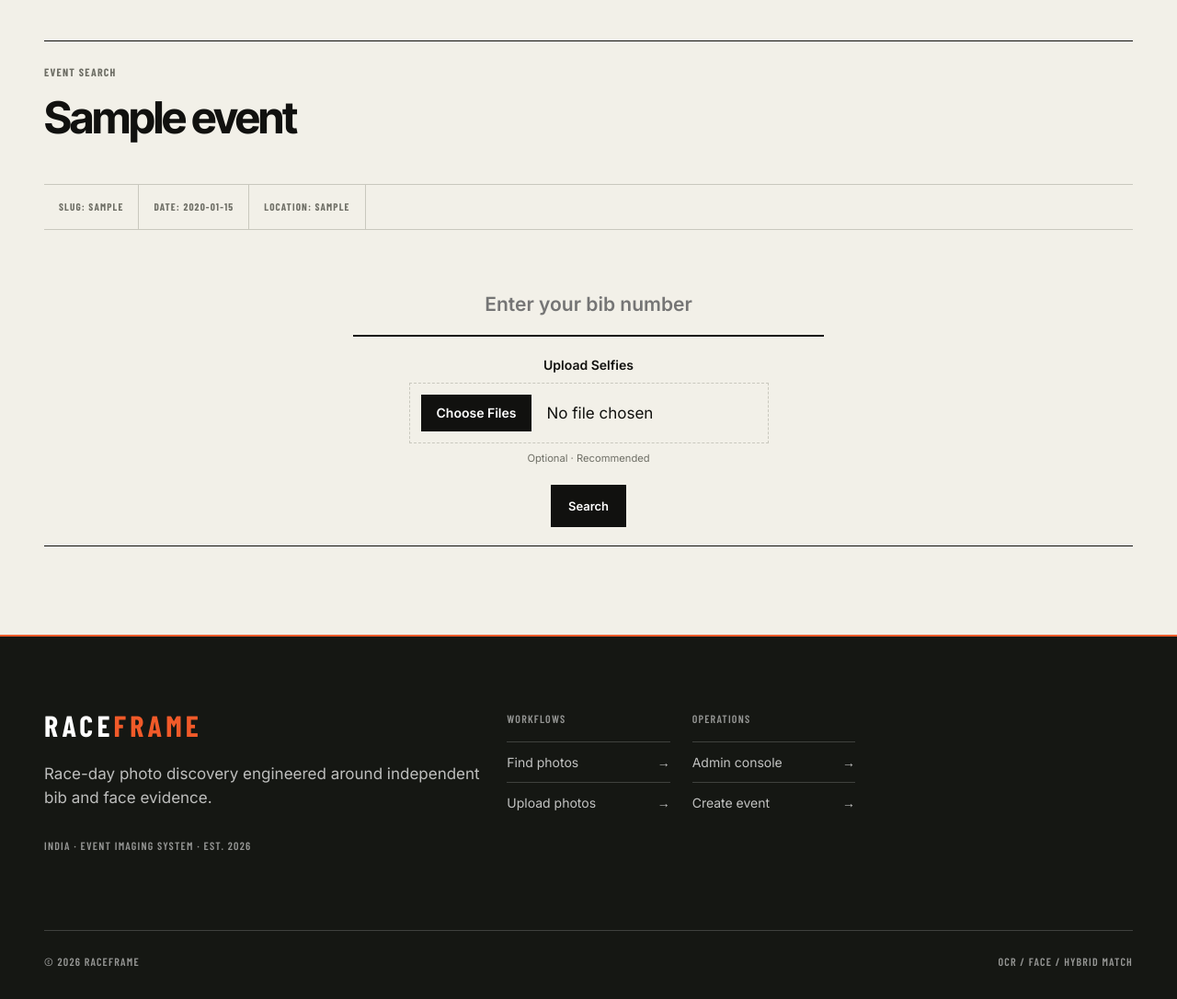
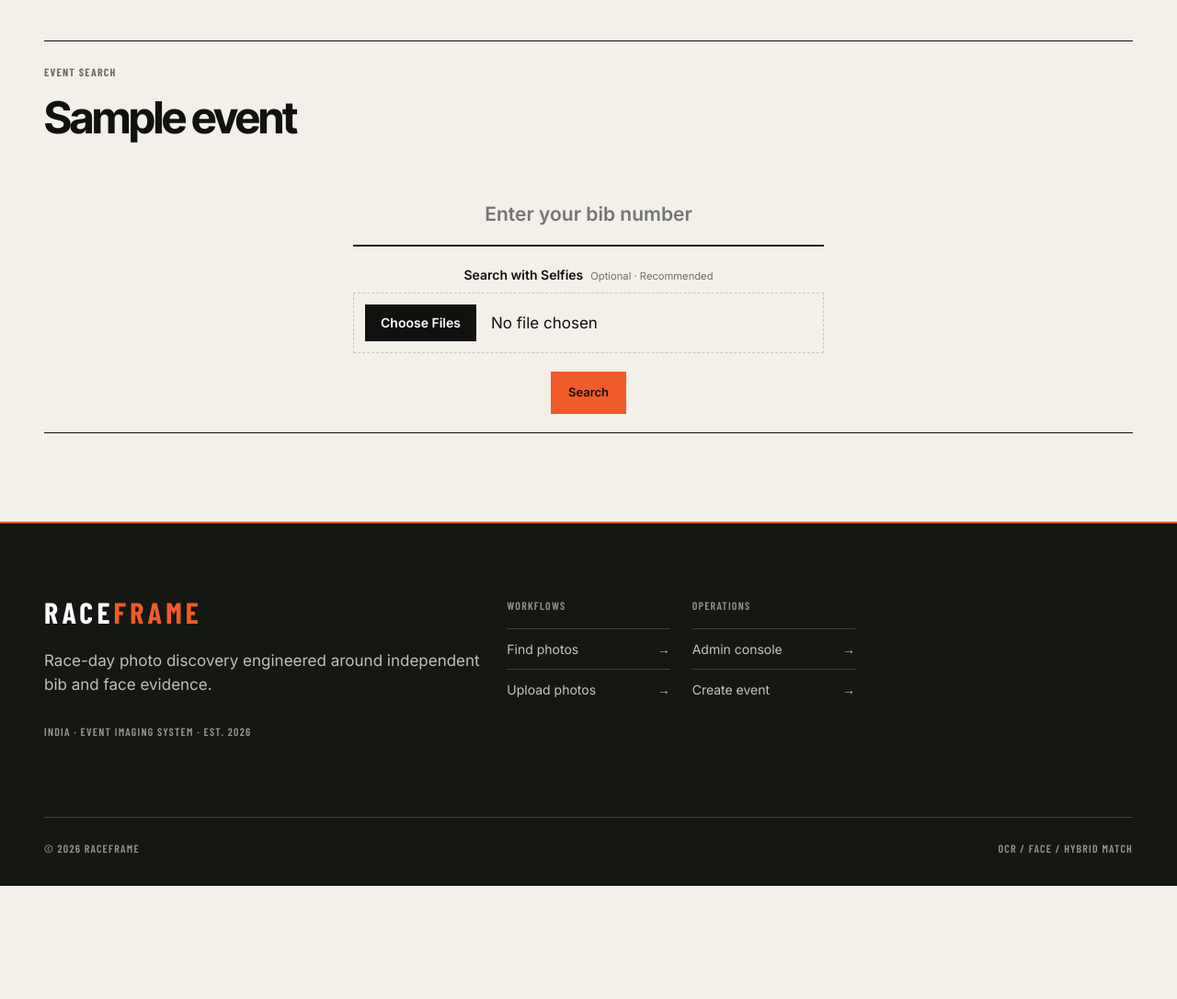
Before and after one commit to ronanrocking/RaceFrame, a FastAPI app: page /user/events/00000000-0000-0000-0000-000000000001 in a window 1280 px wide. Shown: the part 282-1368 px from the top of the page at 92% size. After the commit the page ends 1245 px from the top, so only its background shows below. Run offline with FastAPI, Linux system fonts and the light colour scheme; tables that the repository leaves empty hold one stand-in row (values such as "Sample post"); some libraries are stand-ins or nearby versions.

Commit message:
Refresh event search results on return

```diff
--- a/backend/app/main.py
+++ b/backend/app/main.py
@@ -126,7 +126,7 @@ async def admin_session_middleware(request: Request, call_next):
             "<meta name='viewport' content='width=device-width,initial-scale=1'>"
             "<meta name='theme-color' content='#f2f0e8'>"
             "<title>Admin panel in use - RaceFrame</title>"
-            "<link rel='stylesheet' href='/static/admin.css?v=21'></head>"
+            "<link rel='stylesheet' href='/static/admin.css?v=22'></head>"
             "<body class='admin-theme system-state-page'><main class='system-state-shell'>"
             "<a class='site-brand system-state-brand' href='/admin'>"
             "<span class='site-brand-glyph' aria-hidden='true'></span>"
@@ -265,7 +265,7 @@ async def redirect_with_search_capability(
     capability = await run_in_threadpool(
         partial(bind_search_capability, request, db, event=event, search_session=search_session)
     )
-    response = redirect_with_message(f"/user/events/{event.id}", message=message, level=level)
+    response = redirect_with_message(f"/user/events/{event.id}?view=results", message=message, level=level)
     set_search_capability_cookie(response, event_id=str(event.id), capability=capability)
     return response
 
@@ -555,7 +555,9 @@ def user_event_search_page(
     search_term = ""
     results = []
     matched_participants = []
-    face_search_session, face_search_results = authorized_search_results(request, db, event=event)
+    face_search_session, face_search_results = (None, [])
+    if request.query_params.get("view") == "results":
+        face_search_session, face_search_results = authorized_search_results(request, db, event=event)
     if face_search_session is not None and face_search_session.participant is not None:
         search_term = face_search_session.participant.bib_number
 
--- a/backend/app/static/admin.css
+++ b/backend/app/static/admin.css
@@ -1399,8 +1399,16 @@ input[type="file"] {
 }
 
 .user-selfie-field {
+  width: min(100%, 32rem);
   justify-self: center;
   justify-items: center;
+  gap: var(--space-2);
+}
+
+.user-selfie-heading {
+  display: flex;
+  align-items: baseline;
+  justify-content: center;
   gap: var(--space-2);
 }
 
@@ -1419,6 +1427,18 @@ input[type="file"] {
   margin-top: 0;
   justify-self: center;
   padding-top: 0;
+}
+
+.user-search-actions .admin-button-primary {
+  border-color: var(--rc-signal);
+  background: var(--rc-signal);
+  color: var(--rc-carbon);
+}
+
+.user-search-actions .admin-button-primary:hover {
+  border-color: var(--rc-carbon);
+  background: var(--rc-carbon);
+  color: var(--rc-white);
 }
 
 .user-results-section {
--- a/backend/app/templates/base.html
+++ b/backend/app/templates/base.html
@@ -6,7 +6,7 @@
     <title>{{ title if title else "RaceFrame" }}</title>
     <meta name="description" content="{% block meta_description %}RaceFrame helps race participants find event photos using bib and face evidence.{% endblock %}" />
     <meta name="theme-color" content="#f2f0e8" />
-    <link rel="stylesheet" href="/static/admin.css?v=21" />
+    <link rel="stylesheet" href="/static/admin.css?v=22" />
   </head>
   <body class="{% block body_class %}{% endblock %}">
     <a class="skip-link" href="#main-content">Skip to main content</a>
--- a/backend/app/templates/user_event_search.html
+++ b/backend/app/templates/user_event_search.html
@@ -31,12 +31,6 @@
       </div>
     </div>
 
-    <div class="upload-event-meta user-search-meta">
-      <span>Slug: {{ event.slug }}</span>
-      <span>Date: {{ event.event_date if event.event_date else "Not set" }}</span>
-      <span>Location: {{ event.location if event.location else "Not set" }}</span>
-    </div>
-
     <form
       method="post"
       action="/user/events/{{ event.id }}/bib-only"
@@ -52,9 +46,11 @@
         <input type="text" name="participant_query" value="{{ search_term }}" placeholder="Enter your bib number" inputmode="numeric" required />
       </label>
       <label class="admin-field user-selfie-field">
-        <span class="user-selfie-title">Upload Selfies</span>
+        <span class="user-selfie-heading">
+          <span class="user-selfie-title">Search with Selfies</span>
+          <span class="user-selfie-note">Optional · Recommended</span>
+        </span>
         <input data-selfie-input type="file" name="selfie_files" accept=".jpg,.jpeg,.png,.webp,image/jpeg,image/png,image/webp" multiple />
-        <span class="user-selfie-note">Optional · Recommended</span>
       </label>
       <div class="admin-form-actions user-search-actions">
         <button class="admin-button admin-button-primary" type="submit">Search</button>
@@ -120,6 +116,11 @@
 
 {% block scripts %}
   {{ super() }}
+  {% if face_search_session %}
+  <script nonce="{{ csp_nonce }}">
+    window.history.replaceState({}, document.title, window.location.pathname);
+  </script>
+  {% endif %}
   <script nonce="{{ csp_nonce }}">
     (() => {
       const form = document.querySelector("[data-user-search-form]");
```
Also changed, not shown: backend/tests/test_html_routes.py (+22 -2 lines).
